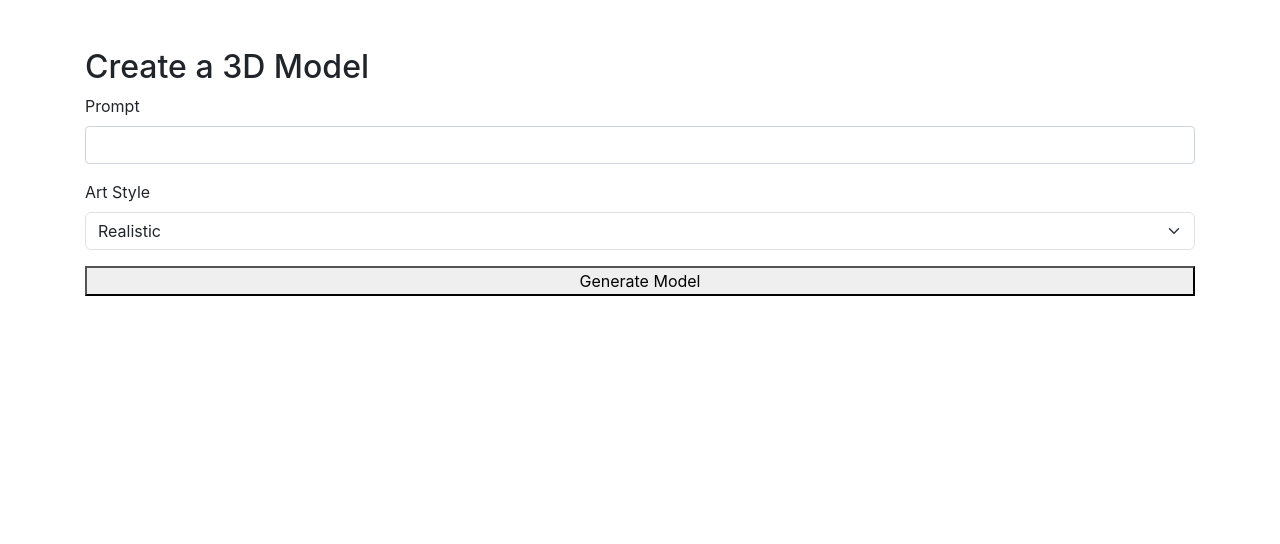
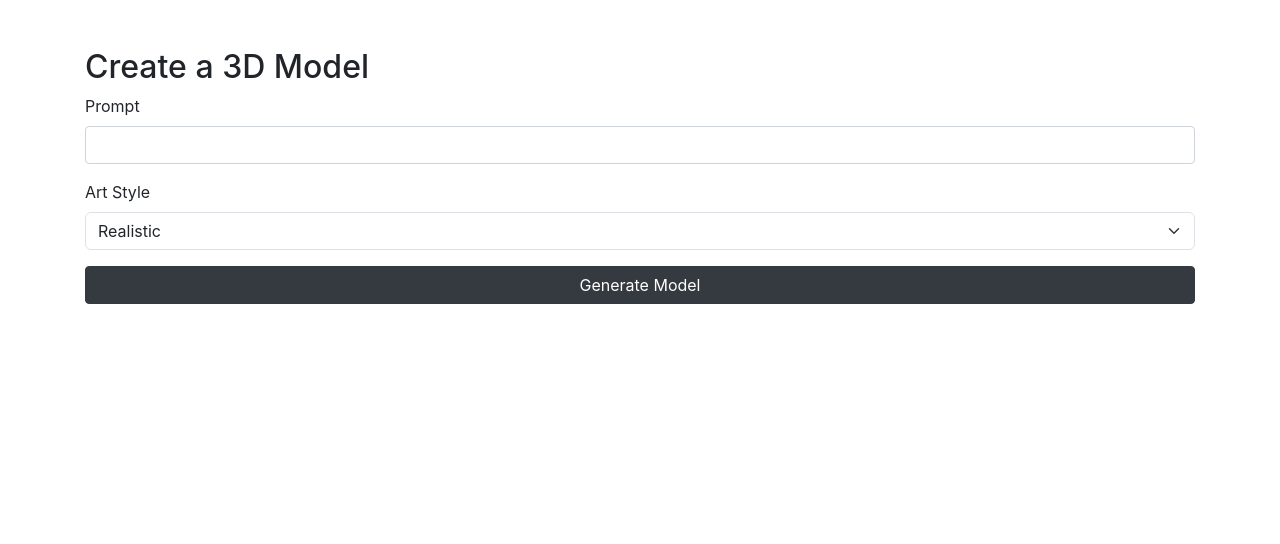
Before and after one commit to eungyukm/Miravelle, a Django app: page /workspace/create/ in a window 1280 px wide. Shown: the part 57-601 px from the top of the page. Run offline with Django 5.2, Linux system fonts and the light colour scheme; the visitor is signed in with stand-in values (Sample User, id 1); some libraries are stand-ins or nearby versions.

Commit message:
feat: sorry sorry

```diff
--- a/core/workspace/templates/workspace/create_mesh.html
+++ b/core/workspace/templates/workspace/create_mesh.html
@@ -18,7 +18,7 @@
             </select>
         </div>
 
-        <button type="submit" id="generateBtn" class="btn-custom w-100">Generate Model</button>
+        <button type="submit" id="generateBtn" class="btn btn-dark w-100">Generate Model</button>
 
         <div id="loadingSpinner" style="display: none; text-align: center; margin-top: 10px;">
             <div class="spinner-border text-primary" role="status">
@@ -34,7 +34,7 @@
     <div id="statusSection" style="display: none; margin-top: 20px;">
         <h3>Model Generation Status</h3>
         <p id="jobIdText"></p>
-        <button id="checkStatusBtn" class="btn-custom w-100">Check Status</button>
+        <button id="checkStatusBtn" class="btn btn-dark w-100">Check Status</button>
     </div>
 </div>
 
--- a/core/workspace/templates/workspace/preview_mesh.html
+++ b/core/workspace/templates/workspace/preview_mesh.html
@@ -34,7 +34,7 @@
     </div>
 
     <!-- 🔥 정제 버튼 -->
-    <button id="refineMeshBtn" class="btn-custom w-100">Refine Mesh</button>
+    <button id="refineMeshBtn" class="btn btn-dark w-100"">Refine Mesh</button>
 </div>
 
 <script>
```
